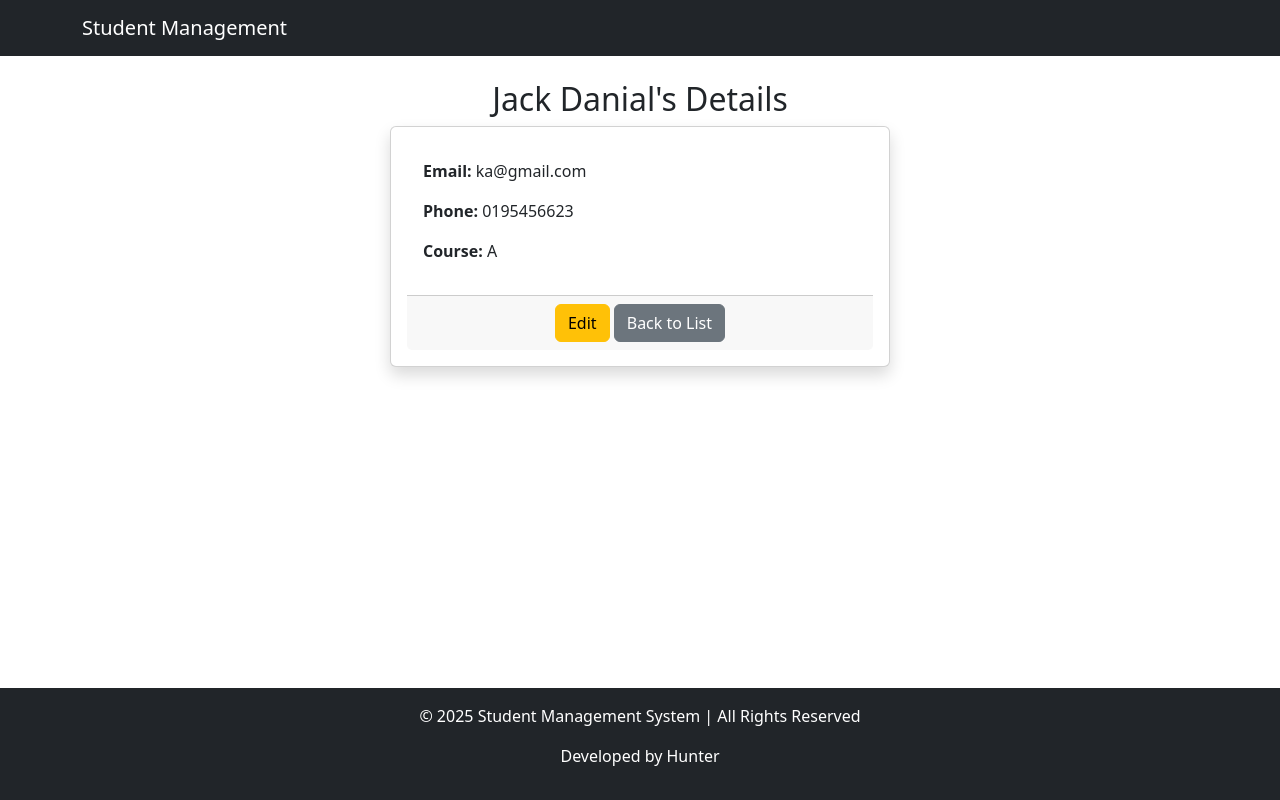
After one commit to syeed00/Student-Management-System_CRUD_Django, a Django app: page /2/ in a window 1280 px wide. The commit adds this page. Run offline with Django 5.2, Linux system fonts and the light colour scheme; data comes from the database, SQL or seed files in the repository.

Commit message:
Update changes

```diff
--- a/students/models.py
+++ b/students/models.py
@@ -1,10 +1,10 @@
 from django.db import models
 
 class Student(models.Model):
-    name = models.CharField(max_length=100)
-    email = models.EmailField(unique=True)
-    phone = models.CharField(max_length=15)
-    course = models.CharField(max_length=50)
+    name = models.CharField(max_length=100, blank=False)
+    email = models.EmailField(unique=True, blank=False)
+    phone = models.CharField(max_length=15, blank=False)
+    course = models.CharField(max_length=100, blank=False)
 
     def __str__(self):
         return self.name
--- a/students/templates/students/base.html
+++ b/students/templates/students/base.html
@@ -16,12 +16,14 @@
 
     <div class="container mt-4 flex-grow-1">
         {% if messages %}
-            {% for message in messages %}
-                <div class="alert alert-{{ message.tags }} alert-dismissible fade show" role="alert">
-                    {{ message }}
-                    <button type="button" class="btn-close" data-bs-dismiss="alert" aria-label="Close"></button>
-                </div>
-            {% endfor %}
+            <div class="position-fixed top-0 end-0 p-3" style="z-index: 1050;">
+                {% for message in messages %}
+                    <div class="alert alert-{{ message.tags }} alert-dismissible fade show shadow-lg" role="alert">
+                        {{ message }}
+                        <button type="button" class="btn-close" data-bs-dismiss="alert" aria-label="Close"></button>
+                    </div>
+                {% endfor %}
+            </div>
         {% endif %}
 
         {% block content %}{% endblock %}
--- /dev/null
+++ b/students/templates/students/student_detail.html
@@ -0,0 +1,16 @@
+{% extends 'students/base.html' %}
+
+{% block content %}
+<h2 class="text-center">{{ student.name }}'s Details</h2>
+<div class="card mx-auto shadow p-3 mb-5 bg-body rounded" style="max-width: 500px;">
+    <div class="card-body">
+        <p><strong>Email:</strong> {{ student.email }}</p>
+        <p><strong>Phone:</strong> {{ student.phone }}</p>
+        <p><strong>Course:</strong> {{ student.course }}</p>
+    </div>
+    <div class="card-footer text-center">
+        <a href="{% url 'edit_student' student.id %}" class="btn btn-warning">Edit</a>
+        <a href="{% url 'student_list' %}" class="btn btn-secondary">Back to List</a>
+    </div>
+</div>
+{% endblock %}
```
Also changed, not shown: students/forms.py (+16 -0 lines), students/templates/students/student_list.html (+13 -3 lines).
